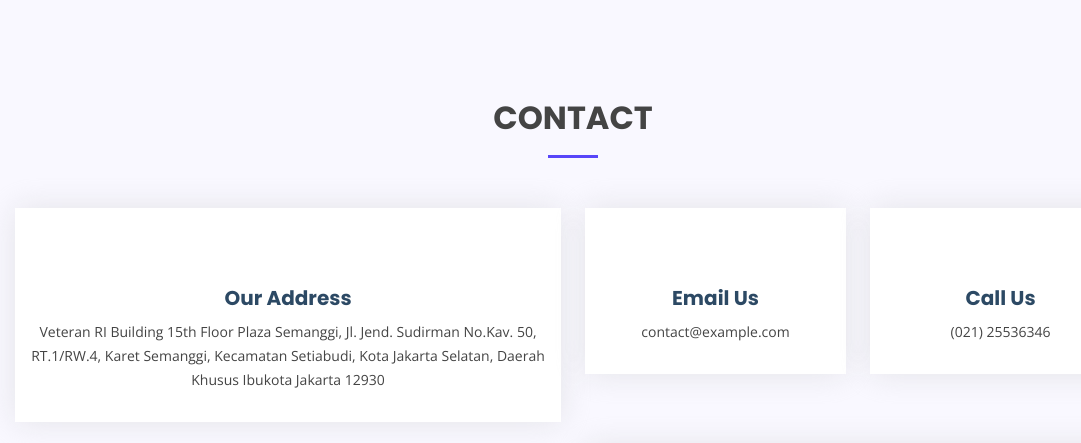
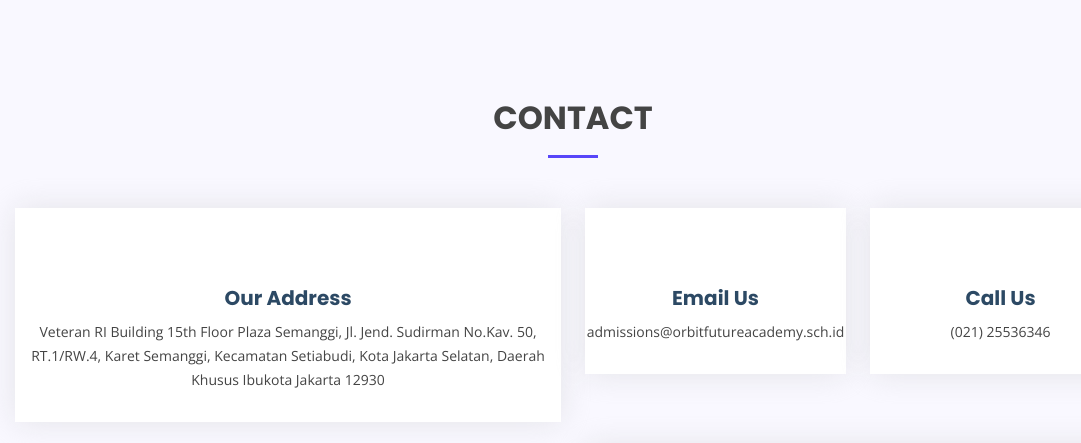
Before and after one commit to dimas708/Deplyoment-Orbit, a Flask app: page / in a window 1280 px wide. Shown: the part 3756-4199 px from the top of the page, without its empty margins (67-1148 px from the left). Run offline with Flask 2, Linux system fonts and the light colour scheme; some libraries are stand-ins or nearby versions.

Commit message:
Update index.html

```diff
--- a/templates/index.html
+++ b/templates/index.html
@@ -252,7 +252,7 @@
             <div class="info-box  mb-4">
               <i class="bx bx-envelope"></i>
               <h3>Email Us</h3>
-              <p>contact@example.com</p>
+              <p>admissions@orbitfutureacademy.sch.id</p>
             </div>
           </div>
 
```
